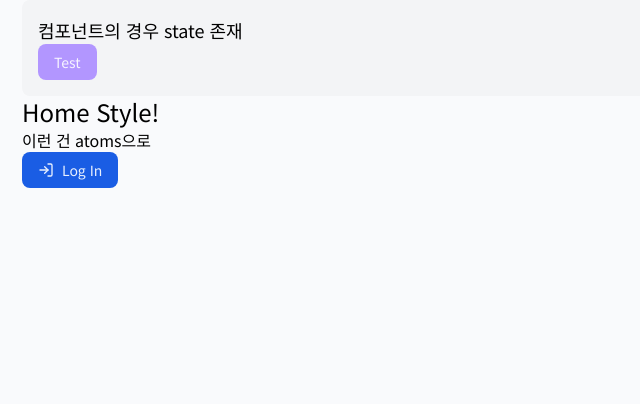
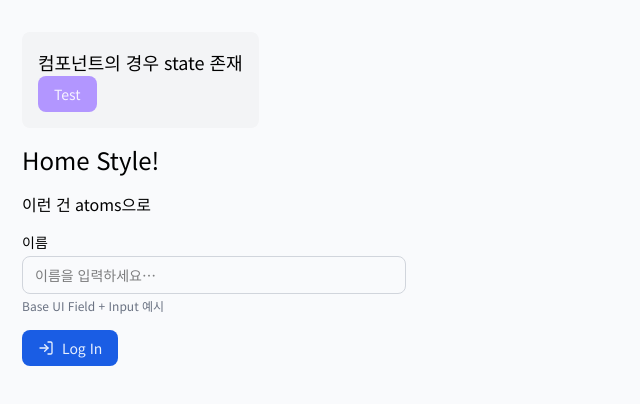
Before and after one commit to Kir93/next-app-zustand-reactQuery-template, a Next.js app: page / in a window 1280 px wide. Shown: the top 404 px of the page, without its empty margins (0-640 px from the left). Built offline with nearby package versions, Linux system fonts and the light colour scheme.

Commit message:
feat: base ui field/input 데모 추가 + README 사용법 문서화

```diff
--- /dev/null
+++ b/app/_components/InputSection.tsx
@@ -0,0 +1,26 @@
+'use client';
+
+import { useState } from 'react';
+
+import { Field } from '@base-ui/react/field';
+import { Input } from '@base-ui/react/input';
+
+export default function InputSection() {
+  const [name, setName] = useState('');
+
+  return (
+    <Field.Root className="flex w-full max-w-sm flex-col gap-1">
+      <Field.Label className="text-sm font-medium">이름</Field.Label>
+      <Input
+        className="rounded-lg border border-gray-300 px-3 py-2 text-sm focus-visible:outline-none focus-visible:ring-2 focus-visible:ring-primary-900"
+        placeholder="이름을 입력하세요…"
+        value={name}
+        onValueChange={(value) => setName(value)}
+        autoComplete="name"
+      />
+      <Field.Description className="text-xs text-gray-500">
+        {name ? `안녕하세요, ${name}님!` : 'Base UI Field + Input 예시'}
+      </Field.Description>
+    </Field.Root>
+  );
+}
--- a/app/page.tsx
+++ b/app/page.tsx
@@ -1,13 +1,15 @@
 import HomeButtonSection from './_components/ButtonSection';
 import CommonBar from './_components/CommonBar';
+import InputSection from './_components/InputSection';
 import ZustandButtonSection from './_components/ZustandButtonSection';
 
 export default function Home() {
   return (
-    <div className="w-full">
+    <div className="flex w-full flex-col items-start gap-4 py-8">
       <HomeButtonSection />
       <p className="text-2xl">Home Style!</p>
       <CommonBar />
+      <InputSection />
       <ZustandButtonSection />
     </div>
   );
```
Also changed, not shown: 1 other file (tests, documents, lock files or other folders).
